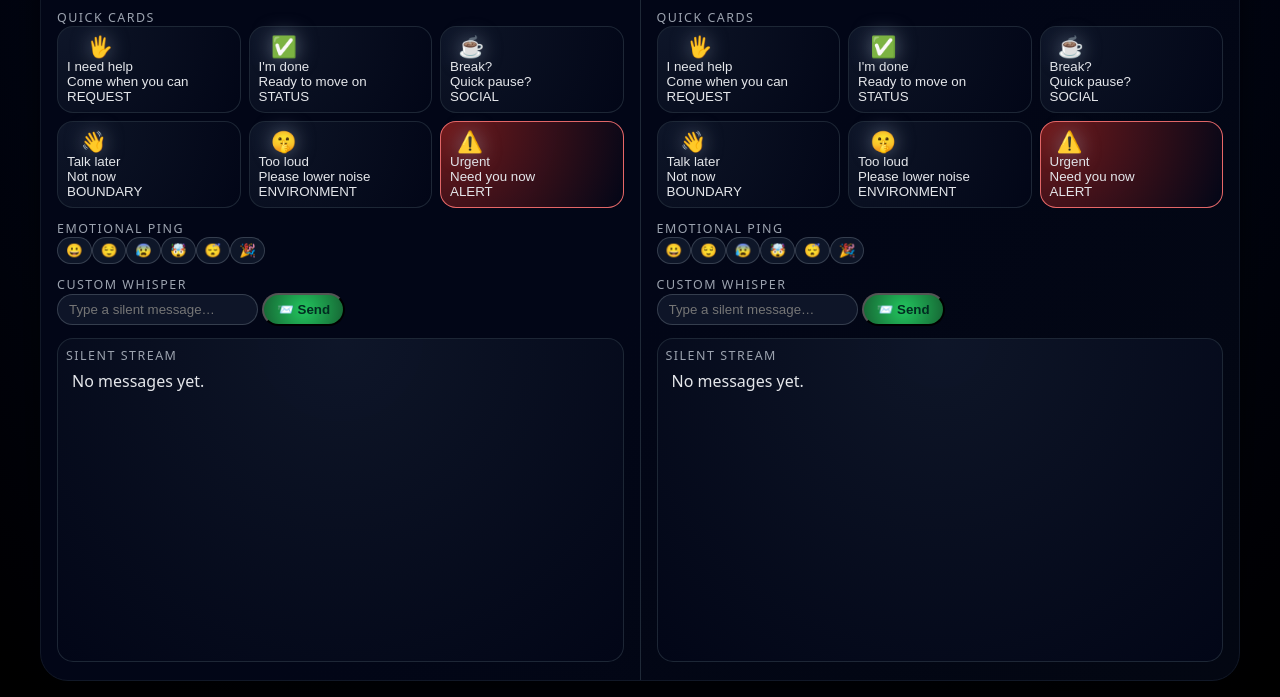
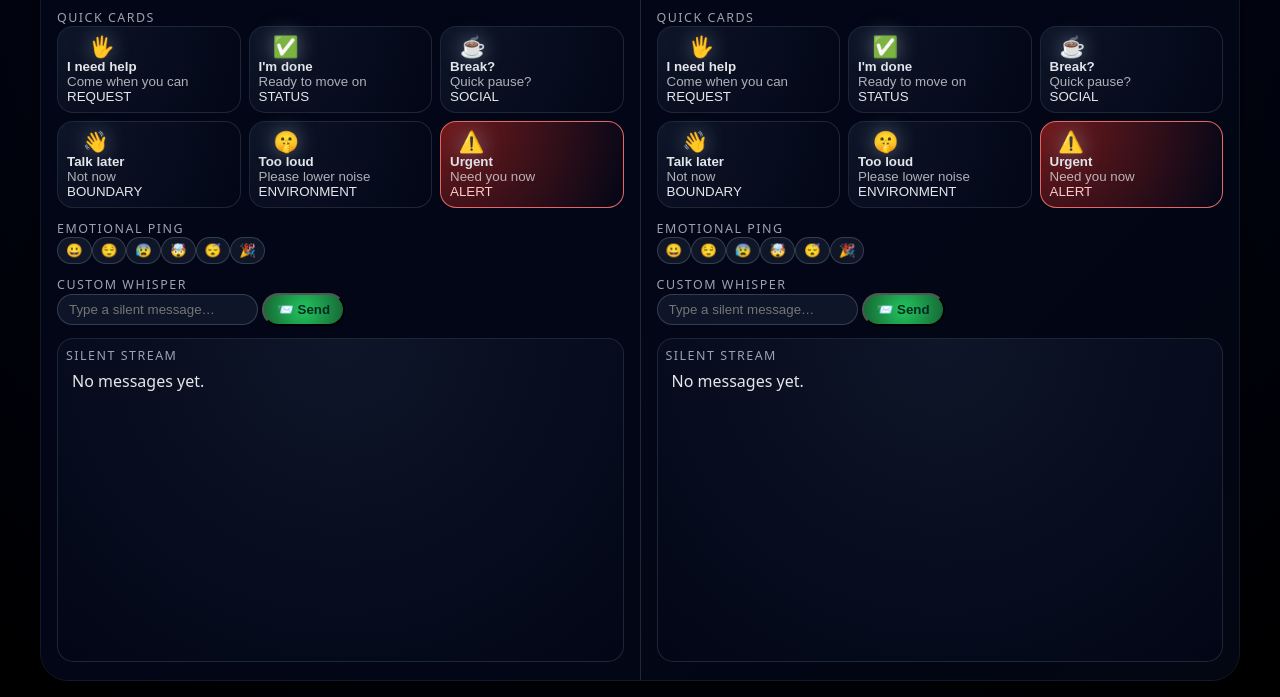
Before and after one commit to meo11/QuietPlease, a website: page quietplease.html in a window 1280 px wide. Shown: the part 103-800 px from the top of the page. Drawn offline with Linux system fonts and the light colour scheme.

Commit message:
Update
Refactor quick card text styles for better readability.

```diff
--- a/quietplease.html
+++ b/quietplease.html
@@ -23,11 +23,29 @@
   --radius-md: 12px;
   --shadow-soft: 0 18px 35px rgba(0, 0, 0, 0.6);
 }
+/* QUICK CARD TEXT — FIXED TO WHITE */
+.quick-card .msg-label,
+.quick-card .msg-sub,
+.quick-card .msg-tag {
+    color: var(--text) !important;
+}
 
-/* QUICK CARD TEXT FIX (white text) */
-.quick-card, .quick-card * {
-  color: var(--text) !important;
+/* Optional: Make main label slightly brighter */
+.quick-card .msg-label {
+    font-weight: 600;
 }
+
+/* Optional: Make subtitle softer */
+.quick-card .msg-sub {
+    opacity: 0.75;
+}
+
+/* Optional: Urgent tag stays bright red */
+.quick-card[data-urgent="true"] .msg-tag {
+    border-color: rgba(248, 113, 113, 0.9);
+    color: #fecaca !important;
+}
+/* QUICK CARD TEXT FIX (white tex
 
 /* ---- Reset ---- */
 * { box-sizing: border-box; }
```
